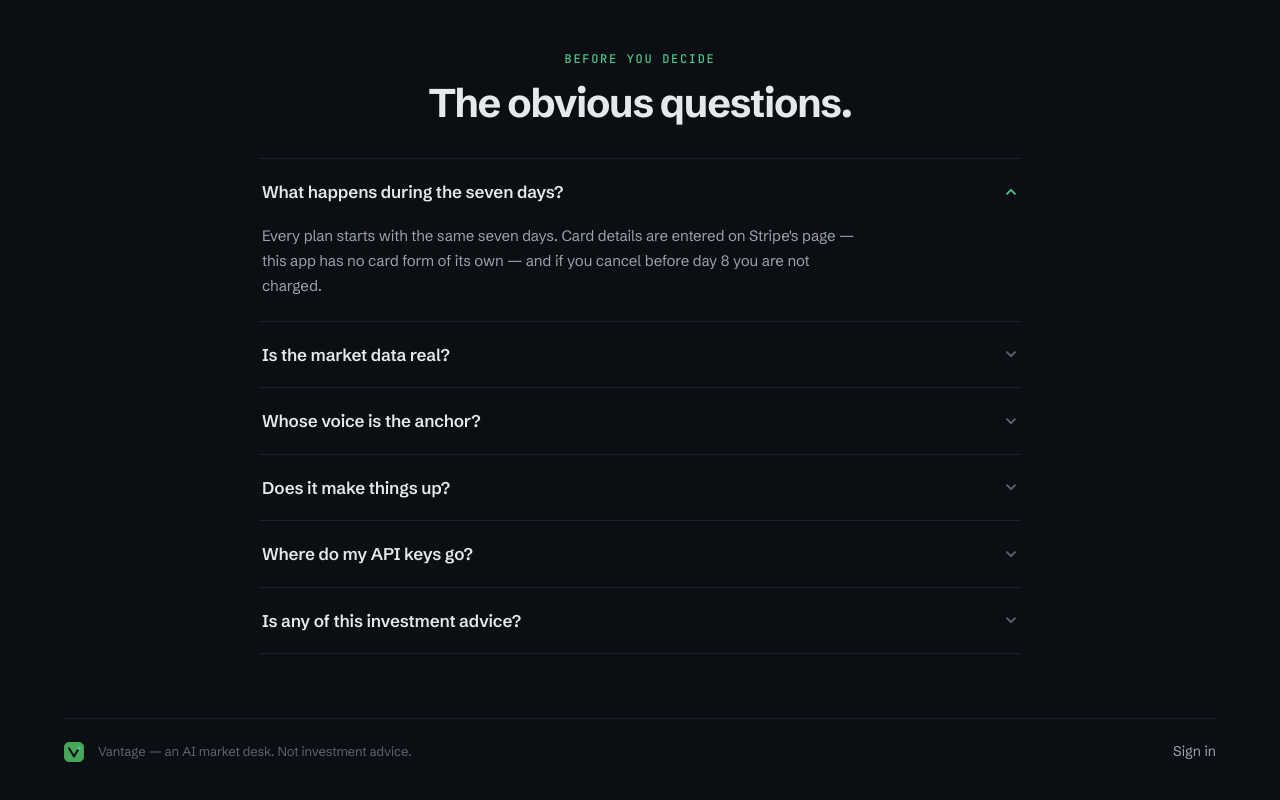
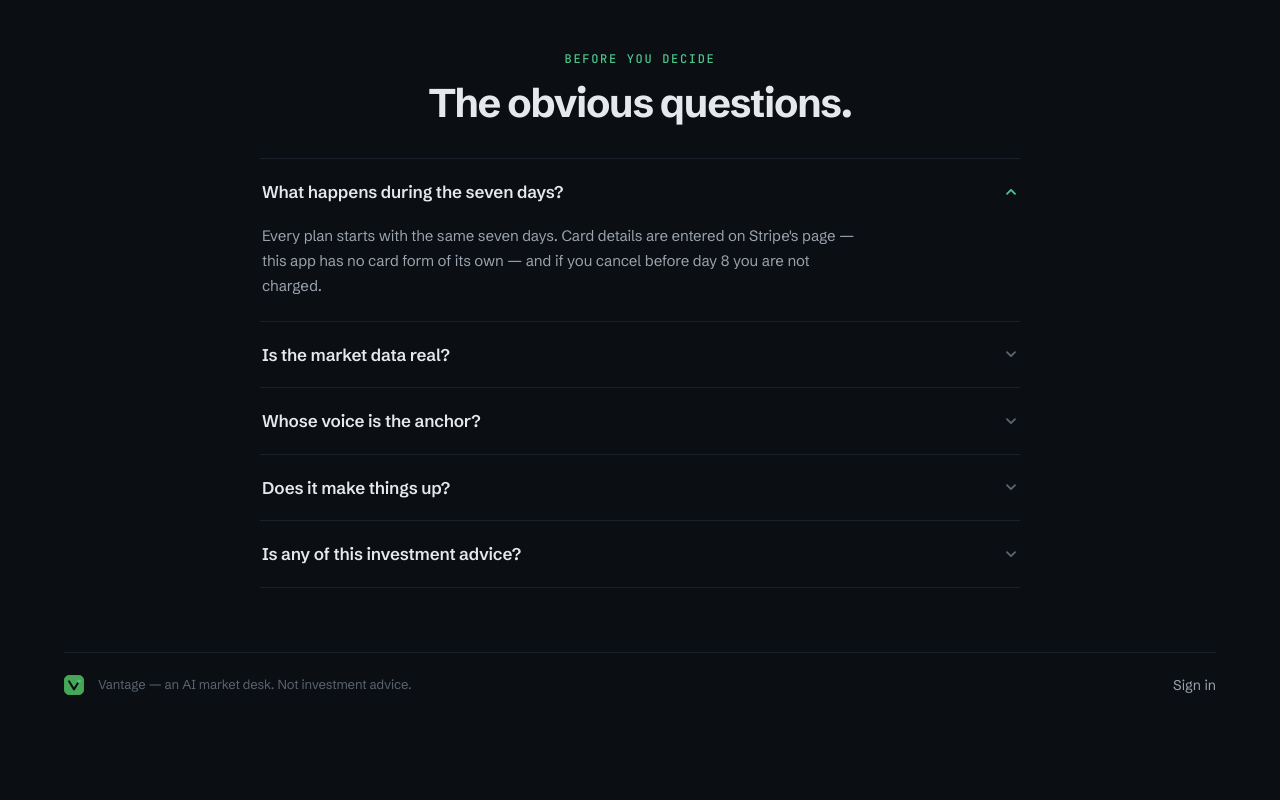
Before and after one commit to ryanwien/VantageApplication, a React (Vite) app: page / in a window 1280 px wide. Shown: the part 3765-4565 px from the top of the page. After the commit the page ends 4509 px from the top, so only its background shows below. Built offline with nearby package versions, Linux system fonts and the light colour scheme.

Commit message:
chore(home): drop the API-keys question from the FAQ
Removed at request. Worth noting what went with it: it was the only place on
the front door that said where keys are held and what is sent where.

```diff
--- a/src/ui/HomeFaq.jsx
+++ b/src/ui/HomeFaq.jsx
@@ -23,10 +23,7 @@
 //  EVERY ANSWER HERE IS CHECKED AGAINST THE CODE
 //  This is a pricing page, so a wrong answer is a false promise rather than a
 //  typo. The trial length is TRIAL_DAYS in server/index.js. The demo-versus-
-//  live split and the voice split are PLANS and FEATURE_PLAN in React.jsx. The
-//  key-handling answer is the app's own privacy text, not a paraphrase of it —
-//  the first draft of this file said users must bring their own keys, which the
-//  code contradicts: the desk can run on the server's key too.
+//  live split and the voice split are PLANS and FEATURE_PLAN in React.jsx.
 // ============================================================
 import React from "react";
 import { C, MONO, SANS } from "./theme.js";
@@ -50,10 +47,6 @@ export default function HomeFaq({ t = (x) => x }) {
     [
       t("Does it make things up?"),
       t("Answers carry the source they came from. When the data isn't there the anchor says so instead of guessing — that refusal is the feature, not a gap in it."),
-    ],
-    [
-      t("Where do my API keys go?"),
-      t("Keys you enter yourself are kept in your own browser's localStorage and sent only to that provider. If you use the desk's own model key instead, your question goes to our backend, which forwards it to the model provider."),
     ],
     [
       t("Is any of this investment advice?"),
```
